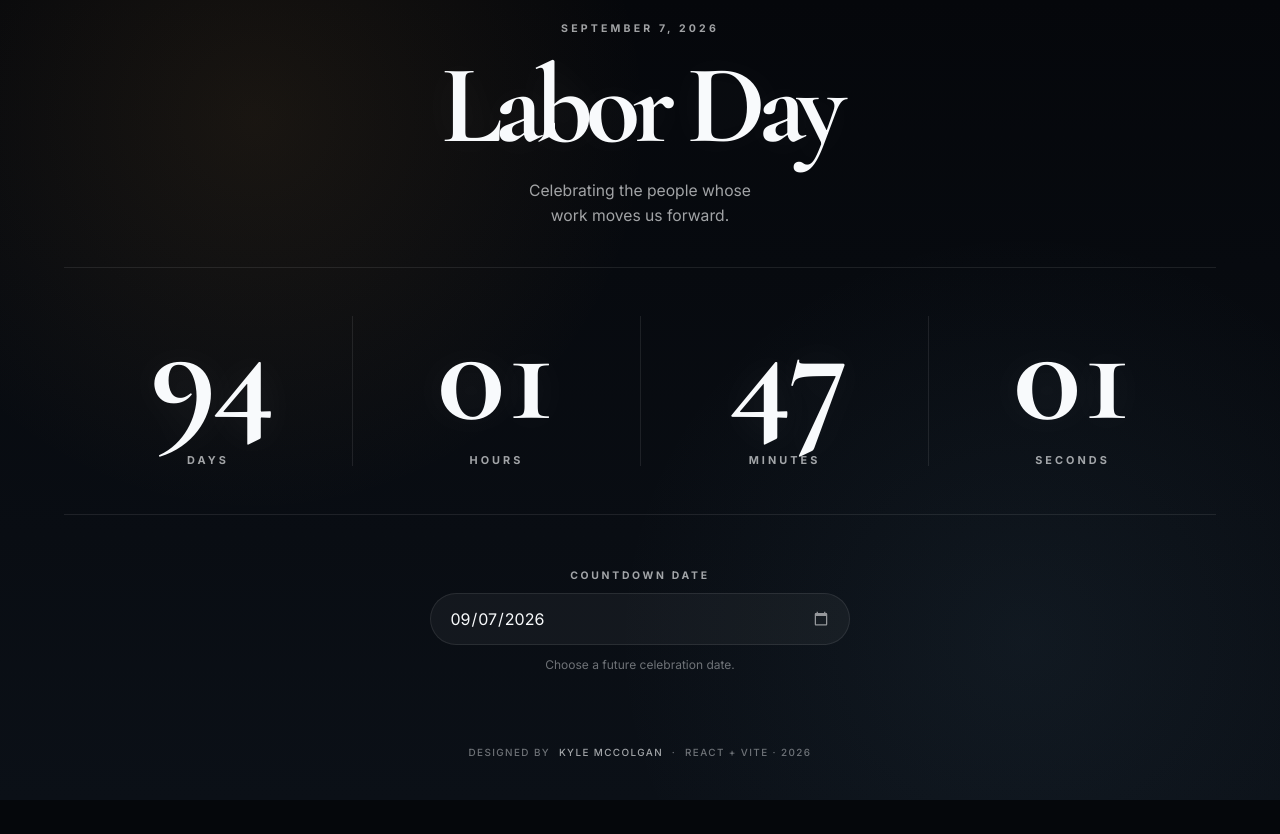
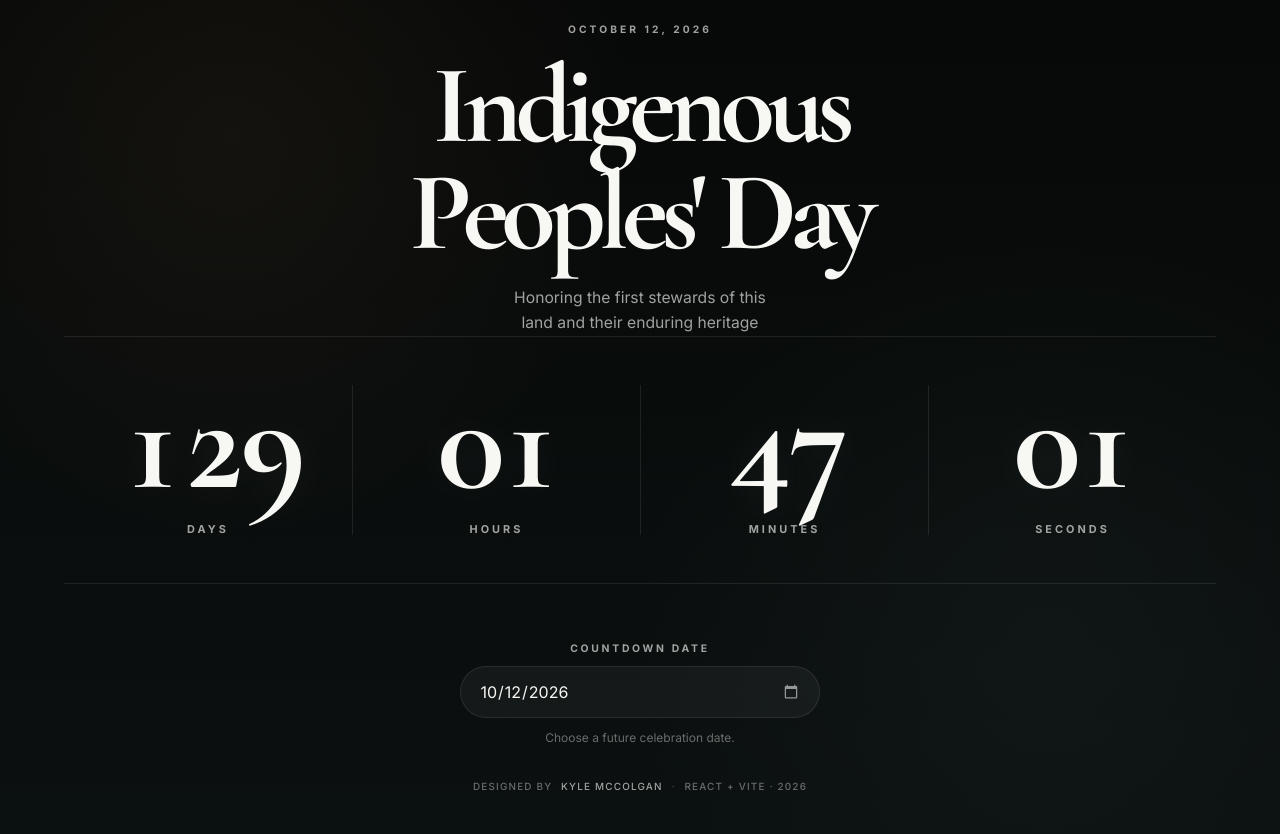
Before and after one commit to mcckyle/the-countdown, a React (Vite) app: page / in a window 1280 px wide. Before the commit the page ends 800 px from the top, so only its background shows below. Built offline with nearby package versions, Linux system fonts and the light colour scheme.

Commit message:
Update the countdown for Indigenous people's day. Make the README much more descriptive and accurate to better reflect the project's current state.

```diff
--- a/index.html
+++ b/index.html
@@ -7,28 +7,26 @@
       content="width=device-width, initial-scale=1, viewport-fit=cover"
     />
 
-    <title>Labor Day Countdown • September 7, 2026</title>
+    <title>Indigenous Peoples' Day Countdown • October 12, 2026</title>
     <meta
       name="description"
-      content="A modern countdown to Labor Day, September 7, 2026."
+      content="A modern countdown to Indigenous Peoples' Day, October 12, 2026."
     />
 
     <!-- Open Graph Meta. -->
-    <meta property="og:title" content="Labor Day Countdown" />
-    <meta property="og:description" content="A modern countdown to Labor Day 2026." />
+    <meta property="og:title" content="Indigenous Peoples' Day Countdown" />
+    <meta property="og:description" content="A modern countdown to Indigenous Peoples' Day 2026." />
     <meta property="og:type" content="website" />
     <meta property="og:locale" content="en_US" />
     <link rel="canonical" href="https://mcckyle.github.io/the-countdown" />
-    <meta property="og:image" content="/images/labor-day-preview.png" />
-    <meta property="og:image:alt" content="Labor Day Countdown" />
+    <meta property="og:image:alt" content="Indigenous Peoples' Day Countdown" />
 
     <meta name="twitter:card" content="summary_large_image" />
-    <meta name="twitter:title" content="Labor Day Countdown" />
-    <meta name="twitter:description" content="A modern countdown to Labor Day 2026." />
-    <meta property="twitter:image" content="/images/labor-day-preview.png" />
+    <meta name="twitter:title" content="Indigenous Peoples' Day Countdown" />
+    <meta name="twitter:description" content="A modern countdown to Indigenous Peoples' Day 2026." />
 
     <!-- Theme. -->
-    <meta name="theme-color" content="#05070b" />
+    <meta name="theme-color" content="#070908" />
     <meta name="color-scheme" content="dark" />
     <meta name="apple-mobile-web-app-capable" content="yes" />
     <meta name="apple-mobile-web-app-status-bar-style" content="black-translucent" />
@@ -46,12 +44,12 @@
     />
 
     <!-- Prevent White Flash Before CSS Loads. -->
-    <style>html { background: #05070b; }</style>
+    <style>html { background: #070908; }</style>
   </head>
 
   <body>
     <noscript>
-      JavaScript is required to view the Labor Day countdown.
+      JavaScript is required to view the Indigenous Peoples' Day countdown.
     </noscript>
 
     <div id="root"></div>
--- a/src/App.css
+++ b/src/App.css
@@ -8,8 +8,8 @@
     position: relative;
     isolation: isolate;
 
+    width: 100%;
     min-height: 100dvh;
-    width: 100%;
 
     display: flex;
     flex-direction: column;
@@ -18,15 +18,15 @@
 }
 
 /* ====================================
-   App Ambient Background Styles.
+   App Ambient Atmosphere Styles.
 ======================================= */
 .app-shell::before
 {
     content: "";
     position: absolute;
     inset: 0;
-    background: radial-gradient(circle at 20% 15%, rgba(198, 139, 60, 0.10), transparent 32%),
-                radial-gradient(circle at 80% 80%, rgba(110, 166, 200, 0.07), transparent 34%);
+    background: radial-gradient(circle at 18% 16%, rgba(151, 104, 70, 0.09), transparent 32%),
+                radial-gradient(circle at 82% 78%, rgba(91, 122, 116, 0.075), transparent 34%);
 
     pointer-events: none;
     z-index: -1;
@@ -43,16 +43,11 @@
     flex-direction: column;
     align-items: center;
     justify-content: center;
-    gap: clamp(2rem, 5vw, 3.5rem);
+    gap: clamp(2.5rem, 5vw, 3.75rem);
     margin-inline: auto;
 
-    animation: fadeIn 700ms var(--ease-out) both;
+    animation: fade-in 700ms var(--ease-out) both;
 }
-
-/* ====================================
-   App Date Picker Width Styles.
-======================================= */
-.date-section, .date-picker { width: min(100%, 420px); }
 
 /* ====================================
    App Media Query Styles.
@@ -60,4 +55,5 @@
 @media (max-width: 640px)
 {
     .app-shell { padding: 1rem; }
+    .main { gap: 2.5rem; }
 }
--- a/src/App.jsx
+++ b/src/App.jsx
@@ -1,6 +1,6 @@
 //Filename: App.jsx
 //Author: Kyle McColgan
-//Date: 20 August 2026
+//Date: 1 October 2026
 //Description: This file contains the entry component for the Countdown React project.
 
 import { useState } from "react";
@@ -11,11 +11,11 @@ import Footer from "./components/Footer/Footer.jsx";
 
 import "./App.css";
 
-const INITIAL_TARGET_DATE = "2026-09-07T00:00:00"
+const INITIAL_TARGET_DATE = "2026-10-12T00:00:00";
 
 function App()
 {
-  //Target date: Labor Day 2026 (September 7, 2026).
+  //Target date: Indigenous Peoples' Day 2026 (October 12, 2026).
   const [targetDate, setTargetDate] = useState(INITIAL_TARGET_DATE);
   const today = new Date().toISOString().split("T")[0];
 
--- a/src/components/Countdown/Countdown.css
+++ b/src/components/Countdown/Countdown.css
@@ -5,12 +5,11 @@
 ======================================= */
 .countdown
 {
-    position: relative;
     width: 100%;
     display: grid;
     grid-template-columns: repeat(4, minmax(0, 1fr));
     align-items: end;
-    padding: clamp(1.5rem, 4vw, 3rem) 0;
+    padding-block: clamp(1.5rem, 4vw, 3rem);
     border-block: 1px solid var(--color-border);
 }
 
@@ -44,7 +43,7 @@
     line-height: 0.82;
     letter-spacing: -0.065em;
 
-    text-shadow: 0 0 40px rgba(255, 255, 255, 0.08);
+    text-shadow: 0 0 40px rgba(255, 255, 255, 0.07);
 
     animation: countdown-tick 350ms var(--ease-out) both;
 }
@@ -86,8 +85,8 @@
     letter-spacing: 0.28em;
     text-transform: uppercase;
 }
-.complete-title { max-width: 12ch; color: var(--color-text); font-size: clamp(3.5rem, 8vw, 7rem); letter-spacing: -0.065em; }
-.complete-subtitle { max-width: 36ch; color: var(--color-text-muted); font-size: 0.90rem; }
+.complete-title { max-width: 12ch; color: var(--color-text); font-size: clamp(3.5rem, 8vw, 7rem); letter-spacing: -0.065em; text-wrap: balance; }
+.complete-subtitle { max-width: 36ch; color: var(--color-text-muted); font-size: 0.90rem; line-height: 1.5; text-wrap: balance; }
 
 /* ====================================
    Countdown Animations Styles.
@@ -105,7 +104,6 @@
 {
     .countdown { grid-template-columns: repeat(2, minmax(0, 1fr)); row-gap: 2.5rem; }
     .time-unit:nth-child(3) { border-left: 0; }
-    .time-unit:nth-child(n + 3) { padding-top: 0.50rem; }
     .time-value { font-size: clamp(4rem, 17vw, 6.5rem); }
 }
 @media (max-width: 420px)
--- a/src/components/Countdown/Countdown.jsx
+++ b/src/components/Countdown/Countdown.jsx
@@ -1,6 +1,6 @@
 //Filename: Countdown.jsx
 //Author: Kyle McColgan
-//Date: 20 August 2026
+//Date: 1 October 2026
 //Description: This file contains the parent component for the Countdown React project.
 
 import { useState, useEffect } from "react";
@@ -39,9 +39,9 @@ function Countdown({ targetDate })
   {
     return (
       <section className="countdown countdown-complete" aria-live="polite">
-        <p className="complete-date">September 7, 2026</p>
-        <h2 className="complete-title">Happy Labor Day</h2>
-        <p className="complete-subtitle">Honoring the people whose work builds our communities.</p>
+        <p className="complete-date">October 12, 2026</p>
+        <h2 className="complete-title">Happy Indigenous Peoples' Day</h2>
+        <p className="complete-subtitle">Honoring Indigenous peoples and their cultures.</p>
       </section>
     );
   }
@@ -50,7 +50,7 @@ function Countdown({ targetDate })
     <section
       className="countdown"
       role="timer"
-      aria-live="polite"
+      aria-live="off"
       aria-label="Time remaining until the selected date"
     >
       {UNITS.map(({ key, label }) => (
--- a/src/components/DatePicker/DatePicker.css
+++ b/src/components/DatePicker/DatePicker.css
@@ -37,7 +37,6 @@
     min-height: 3.25rem;
     padding: 0.75rem 1.15rem;
 
-
     background: var(--color-surface);
     color: var(--color-text);
 
@@ -45,21 +44,11 @@
     border-radius: 999px;
     color-scheme: dark;
 
-    transition: border-color var(--transition),
-                background-color var(--transition),
-                box-shadow var(--transition);
+    transition: background-color var(--transition),
+                border-color var(--transition);
 }
 .date-input:hover { background: var(--color-surface-strong); border-color: var(--color-border-strong); }
-
-/* ====================================
-   DatePicker Focus State Styles.
-======================================= */
-.date-input:focus
-{
-    outline: none;
-    border-color: var(--color-secondary);
-    box-shadow: 0 0 0 3px rgba(110, 166, 200, 0.14);
-}
+.date-input:focus-visible { border-color: var(--color-secondary); }
 
 /* ====================================
    DatePicker Calendar Icon Styles.
@@ -72,7 +61,7 @@
     transition: opacity var(--transition-fast);
 }
 .date-input:hover::-webkit-calendar-picker-indicator,
-.date-input:focus::-webkit-calendar-picker-indicator { opacity: 0.90; }
+.date-input:focus-visible::-webkit-calendar-picker-indicator { opacity: 0.90; }
 
 /* ====================================
    DatePicker Help Text Styles.
--- a/src/components/DatePicker/DatePicker.jsx
+++ b/src/components/DatePicker/DatePicker.jsx
@@ -1,6 +1,6 @@
 //Filename: DatePicker.jsx
 //Author: Kyle McColgan
-//Date: 20 August 2026
+//Date: 1 October 2026
 //Description: This file contains the entry component for the Countdown React project.
 
 import "./DatePicker.css";
@@ -8,7 +8,7 @@ import "./DatePicker.css";
 export default function DatePicker ({ value, minDate, onChange })
 {
   return (
-    <section className="date-picker" aria-labelledby="countdown-date-label">
+    <div className="date-picker" aria-labelledby="countdown-date-label">
       <label id="countdown-date-label" className="date-label" htmlFor="countdown-date">
         Countdown Date
       </label>
@@ -26,6 +26,6 @@ export default function DatePicker ({ value, minDate, onChange })
       <p id="countdown-date-help" className="date-help">
         Choose a future celebration date.
       </p>
-    </section>
+    </div>
   );
 };
--- a/src/components/Footer/Footer.css
+++ b/src/components/Footer/Footer.css
@@ -17,6 +17,7 @@
 ======================================= */
 .footer-text
 {
+    max-width: 100%;
     margin: 0;
     color: var(--color-text-subtle);
     display: flex;
@@ -28,7 +29,7 @@
     font-size: 0.62rem;
     font-weight: 500;
     line-height: 1.5;
-    letter-spacing: 0.14em;
+    letter-spacing: 0.12em;
     text-align: center;
     text-transform: uppercase;
 }
@@ -40,14 +41,16 @@
 {
     color: var(--color-text-muted);
 
-    transition: color var(--transition), opacity var(--transition);
+    transition: color var(--transition);
 }
 .footer-link:hover { color: var(--color-accent); }
+.footer-link:focus-visible { color: var(--color-text); }
+.footer-divider { color: var(--color-text-subtle); opacity: 0.65; }
 
 /* ====================================
    Footer Media Query Styles.
 ======================================= */
 @media (max-width: 640px)
 {
-    .footer-text { max-width: 52ch; font-size: 0.56rem; letter-spacing: 0.11em; }
+    .footer-text { max-width: 52ch; font-size: 0.56rem; letter-spacing: 0.1em; }
 }
--- a/src/components/Footer/Footer.jsx
+++ b/src/components/Footer/Footer.jsx
@@ -1,6 +1,6 @@
 //Filename: Footer.jsx
 //Author: Kyle McColgan
-//Date: 20 August 2026
+//Date: 1 October 2026
 //Description: This file contains the Footer component for the Countdown React project.
 
 import "./Footer.css";
@@ -21,7 +21,7 @@ function Footer()
         >
           Kyle McColgan
         </a>
-        <span aria-hidden="true">·</span>
+        <span className="footer-divider" aria-hidden="true">·</span>
         <span>React + Vite · {year}</span>
       </p>
     </footer>
--- a/src/components/Header/Header.css
+++ b/src/components/Header/Header.css
@@ -10,9 +10,9 @@
     flex-direction: column;
     align-items: center;
     text-align: center;
-    gap: clamp(0.75rem, 1.5vw, 1.15rem);
+    gap: clamp(0.80rem, 1.6vw, 1.2rem);
 
-    animation: fadeIn 700ms var(--ease-out) 80ms both;
+    animation: fade-in 700ms var(--ease-out) 80ms both;
 }
 
 /* ====================================
@@ -23,7 +23,7 @@
     margin: 0;
     color: var(--color-text-muted);
 
-    font-size: 0.66rem;
+    font-size: 0.64rem;
     font-weight: 700;
     line-height: 1;
     letter-spacing: 0.30em;
@@ -40,7 +40,6 @@
     font-size: clamp(4rem, 9vw, 7rem);
     letter-spacing: -0.065em;
     text-wrap: balance;
-    text-shadow: 0 0 40px rgba(255, 255, 255, 0.07);
 }
 
 /* ====================================
@@ -63,7 +62,7 @@
 @media (max-width: 640px)
 {
     .header { gap: 0.80rem; }
-    .header-eyebrow { font-size: 0.60rem; letter-spacing: 0.24em; }
-    .header-title { font-size: clamp(3.5rem, 16vw, 5rem); }
+    .header-eyebrow { font-size: 0.58rem; letter-spacing: 0.24em; }
+    .header-title { max-width: 12ch; font-size: clamp(3.5rem, 16vw, 5rem); }
     .header-subtitle { max-width: 32ch; font-size: 0.82rem; }
 }
--- a/src/components/Header/Header.jsx
+++ b/src/components/Header/Header.jsx
@@ -1,6 +1,6 @@
 //Filename: Header.jsx
 //Author: Kyle McColgan
-//Date: 20 August 2026
+//Date: 1 October 2026
 //Description: This file contains the Header component for the Countdown React project.
 
 import "./Header.css";
@@ -13,10 +13,10 @@ function Header()
       aria-labelledby="countdown-title"
       aria-describedby="countdown-description"
     >
-      <p className="header-eyebrow">September 7, 2026</p>
-      <h1 id="countdown-title" className="header-title">Labor Day</h1>
+      <p className="header-eyebrow">October 12, 2026</p>
+      <h1 id="countdown-title" className="header-title">Indigenous Peoples' Day</h1>
       <p id="countdown-description" className="header-subtitle">
-        Celebrating the people whose work moves us forward.
+        Honoring the first stewards of this land and their enduring heritage
       </p>
     </header>
   );
--- a/src/index.css
+++ b/src/index.css
@@ -5,33 +5,25 @@
 ======================================= */
 :root
 {
-    --color-bg: #05070b;
-    --color-bg-soft: #0b1017;
+    --color-bg: #070908;
+    --color-bg-soft: #0b1010;
 
     --color-surface: rgba(255, 255, 255, 0.045);
     --color-surface-strong: rgba(255, 255, 255, 0.07);
 
-    --color-text: #f8fafc;
-    --color-text-muted: rgba(248, 250, 252, 0.64);
-    --color-text-subtle: rgba(248, 250, 252, 0.42);
+    --color-text: #f7f7f4;
+    --color-text-muted: rgba(247, 247, 244, 0.64);
+    --color-text-subtle: rgba(247, 247, 244, 0.40);
 
     --color-border: rgba(255, 255, 255, 0.09);
     --color-border-strong: rgba(255, 255, 255, 0.15);
 
-    --color-accent: #c68b3c;
-    --color-accent-soft: rgba(198, 139, 60, 0.16);
-    --color-secondary: #6ea6c8;
-
-    --shadow-soft: 0 24px 70px rgba(0, 0, 0, 0.38);
-    --shadow-strong: 0 40px 120px rgba(0, 0, 0, 0.48);
-    --blur: 20px;
+    --color-accent: #a97855;
+    --color-accent-soft: rgba(169, 120, 85, 0.16);
+    --color-secondary: #7f9b91;
 
     --font-body: "Inter", system-ui, -apple-system, BlinkMacSystemFont, "Segoe UI", sans-serif;
     --font-display: "Cormorant Garamond", Georgia, serif;
-
-    --radius-sm: 0.75rem;
-    --radius-md: 1.25rem;
-    --radius-lg: 1.75rem;
 
     --ease-out: cubic-bezier(0.22, 1, 0.36, 1);
     --transition: 260ms var(--ease-out);
@@ -103,7 +95,7 @@ a:hover { color: var(--color-accent); }
 /* ====================================
    Shared Animations Styles.
 ======================================= */
-@keyframes fadeIn
+@keyframes fade-in
 {
     from { opacity: 0; transform: translateY(12px); }
     to { opacity: 1; transform: translateY(0); }
```
Also changed, not shown: 2 other files (tests, documents, lock files or other folders).
